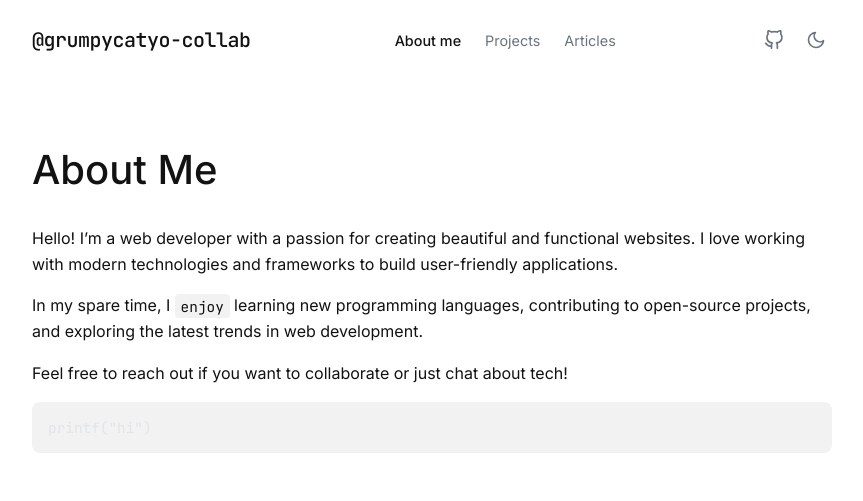
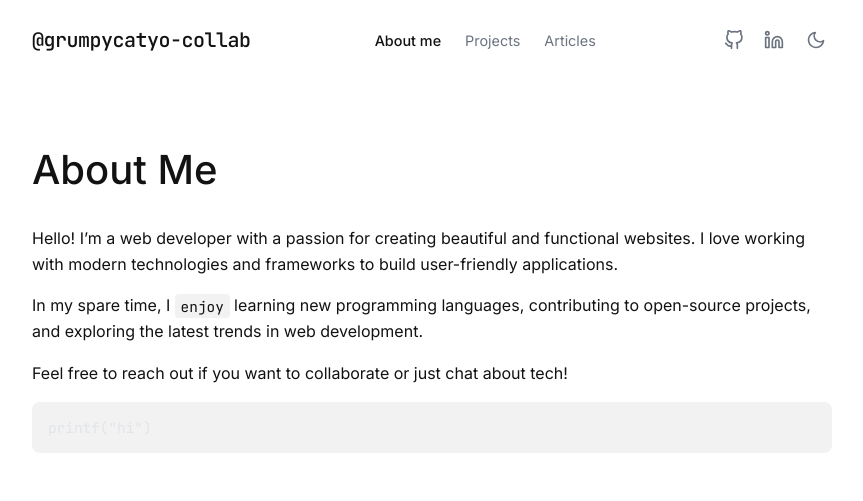
Before and after one commit to grumpycatyo-collab/max-plamadeala.com, an Astro site: page /about in a window 1280 px wide. Shown: the whole page, without its empty margins (208-1071 px from the left). Built offline with nearby package versions, Linux system fonts and the light colour scheme; Astro itself is replaced by a stand-in of ours; code samples lack their colours.

Commit message:
Add linkedIn icon to header (#8)

```diff
--- a/src/components/Header.astro
+++ b/src/components/Header.astro
@@ -23,9 +23,16 @@ const currentPath = pathname.slice(1); // remove the first "/"
       </ul>
     </nav>
     <div class="header-controls">
-      <a href="https://github.com/grumpycatyo-collab" target="_blank" rel="noopener noreferrer" aria-label="GitHub profile" class="github-button">
+      <a href="https://github.com/grumpycatyo-collab" target="_blank" rel="noopener noreferrer" aria-label="GitHub profile" class="other-links-button">
       <svg xmlns="http://www.w3.org/2000/svg" viewBox="0 0 24 24" fill="none" stroke="currentColor" stroke-width="2" stroke-linecap="round" stroke-linejoin="round" width="20" height="20">
         <path d="M9 19c-5 1.5-5-2.5-7-3m14 6v-3.87a3.37 3.37 0 0 0-.94-2.61c3.14-.35 6.44-1.54 6.44-7A5.44 5.44 0 0 0 20 4.77 5.07 5.07 0 0 0 19.91 1S18.73.65 16 2.48a13.38 13.38 0 0 0-7 0C6.27.65 5.09 1 5.09 1A5.07 5.07 0 0 0 5 4.77a5.44 5.44 0 0 0-1.5 3.78c0 5.42 3.3 6.61 6.44 7A3.37 3.37 0 0 0 9 18.13V22"></path>
+      </svg>
+      </a>
+      <a href="https://www.linkedin.com/in/max-plamadeala/" target="_blank" rel="noopener noreferrer" aria-label="LinkedIn profile" class="other-links-button">
+      <svg xmlns="http://www.w3.org/2000/svg" viewBox="0 0 24 24" fill="none" stroke="currentColor" stroke-width="2" stroke-linecap="round" stroke-linejoin="round" width="20" height="20">
+        <path d="M16 8a6 6 0 0 1 6 6v7h-4v-7a2 2 0 0 0-2-2 2 2 0 0 0-2 2v7h-4v-7a6 6 0 0 1 6-6z"></path>
+        <rect x="2" y="9" width="4" height="12"></rect>
+        <circle cx="4" cy="4" r="2"></circle>
       </svg>
       </a>
       <button id="theme-toggle" aria-label="Toggle dark mode">
@@ -148,7 +155,7 @@ const currentPath = pathname.slice(1); // remove the first "/"
 }
 
 
-.github-button {
+.other-links-button {
   color: var(--muted-color);
   display: flex;
   align-items: center;
@@ -158,7 +165,7 @@ const currentPath = pathname.slice(1); // remove the first "/"
   transition: color 0.2s, background-color 0.2s;
 }
 
-.github-button:hover {
+.other-links-button:hover {
   color: var(--accent-color);
 }
 
```
Lines whose indentation alone changed are shown as unchanged.
